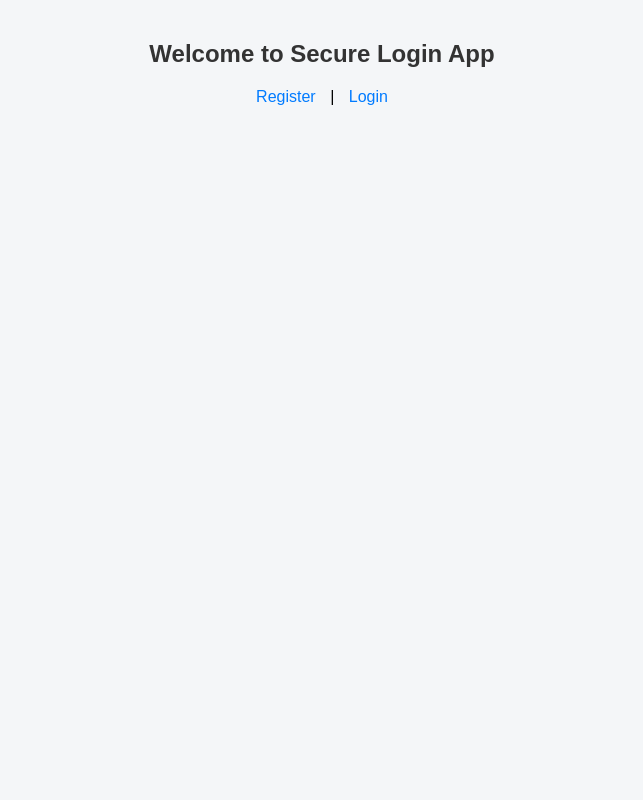
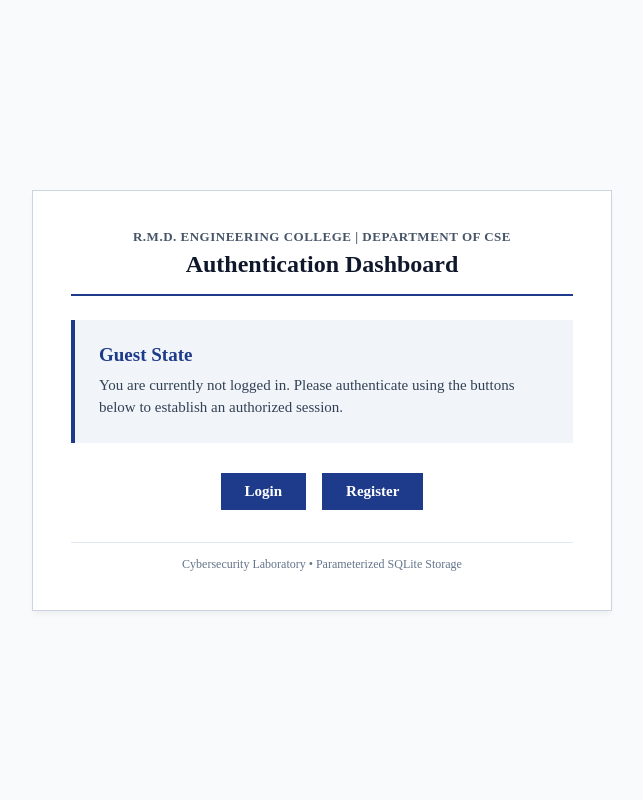
Before and after one commit to MSD-678/secure_login_app, a Flask app: page / in a window 1280 px wide. Shown: the whole page, without its empty margins (318-961 px from the left). Run offline with Flask 3, Linux system fonts and the light colour scheme.

Commit message:
Update index.html

```diff
--- a/templates/index.html
+++ b/templates/index.html
@@ -1,24 +1,158 @@
 <!DOCTYPE html>
-<html>
+<html lang="en">
 <head>
-  <title>Secure Login</title>
-  <link rel="stylesheet" href="{{ url_for('static', filename='style.css') }}">
+    <meta charset="UTF-8">
+    <meta name="viewport" content="width=device-width, initial-scale=1.0">
+    <title>Application Dashboard</title>
+    <style>
+        * {
+            box-sizing: border-box;
+            margin: 0;
+            padding: 0;
+        }
+
+        body {
+            font-family: "Times New Roman", Times, serif;
+            background-color: #f8fafc;
+            color: #0f172a;
+            display: flex;
+            justify-content: center;
+            align-items: center;
+            min-height: 100vh;
+            padding: 20px;
+        }
+
+        .container {
+            background-color: #ffffff;
+            border: 1px solid #cbd5e1;
+            box-shadow: 0 4px 6px -1px rgba(0, 0, 0, 0.05);
+            width: 100%;
+            max-width: 580px;
+            padding: 38px;
+            text-align: center;
+        }
+
+        .header {
+            border-bottom: 2px solid #1e3a8a;
+            padding-bottom: 16px;
+            margin-bottom: 24px;
+        }
+
+        .header h3 {
+            font-size: 13px;
+            text-transform: uppercase;
+            letter-spacing: 0.5px;
+            color: #475569;
+            margin-bottom: 6px;
+        }
+
+        .header h1 {
+            font-size: 24px;
+            font-weight: bold;
+            color: #0f172a;
+        }
+
+        .flash-message {
+            padding: 10px 14px;
+            margin-bottom: 20px;
+            font-size: 14px;
+            border-left: 4px solid #16a34a;
+            background-color: #f0fdf4;
+            color: #166534;
+            text-align: left;
+        }
+
+        .content-box {
+            padding: 24px;
+            background-color: #f1f5f9;
+            border-left: 4px solid #1e3a8a;
+            margin-bottom: 24px;
+            text-align: left;
+        }
+
+        .content-box h2 {
+            font-size: 19px;
+            color: #1e3a8a;
+            margin-bottom: 8px;
+        }
+
+        .content-box p {
+            font-size: 15px;
+            line-height: 1.5;
+            color: #334155;
+        }
+
+        .btn-action {
+            display: inline-block;
+            padding: 10px 24px;
+            background-color: #1e3a8a;
+            color: #ffffff;
+            font-family: "Times New Roman", Times, serif;
+            font-size: 15px;
+            font-weight: bold;
+            text-decoration: none;
+            border: none;
+            cursor: pointer;
+            margin: 6px;
+            transition: background-color 0.15s ease-in-out;
+        }
+
+        .btn-action:hover {
+            background-color: #172554;
+        }
+
+        .btn-logout {
+            background-color: #dc2626;
+        }
+
+        .btn-logout:hover {
+            background-color: #b91c1c;
+        }
+
+        .footer {
+            margin-top: 26px;
+            padding-top: 14px;
+            border-top: 1px solid #e2e8f0;
+            font-size: 12px;
+            color: #64748b;
+        }
+    </style>
 </head>
 <body>
-  <h2>Welcome to Secure Login App</h2>
+
+<div class="container">
+    <div class="header">
+        <h3>R.M.D. Engineering College | Department of CSE</h3>
+        <h1>Authentication Dashboard</h1>
+    </div>
+
     {% with messages = get_flashed_messages(with_categories=true) %}
         {% if messages %}
             {% for category, message in messages %}
-        <div class="flash {{ category }}">{{ message }}</div>
+                <div class="flash-message">{{ message }}</div>
             {% endfor %}
         {% endif %}
     {% endwith %}
 
     {% if username %}
-    <p>Hello, {{ username }}!</p>
-    <a href="/logout">Logout</a>
+        <div class="content-box">
+            <h2>Session Authenticated</h2>
+            <p>Welcome, <strong>{{ username }}</strong>. Your identity has been verified via salted PBKDF2:SHA256 password evaluation and an encrypted session token.</p>
+        </div>
+        <a href="{{ url_for('logout') }}" class="btn-action btn-logout">Logout</a>
     {% else %}
-    <a href="/register">Register</a> | <a href="/login">Login</a>
+        <div class="content-box">
+            <h2>Guest State</h2>
+            <p>You are currently not logged in. Please authenticate using the buttons below to establish an authorized session.</p>
+        </div>
+        <a href="{{ url_for('login') }}" class="btn-action">Login</a>
+        <a href="{{ url_for('register') }}" class="btn-action">Register</a>
     {% endif %}
+
+    <div class="footer">
+        Cybersecurity Laboratory &bull; Parameterized SQLite Storage
+    </div>
+</div>
+
 </body>
 </html>
```
Lines whose indentation alone changed are shown as unchanged.
